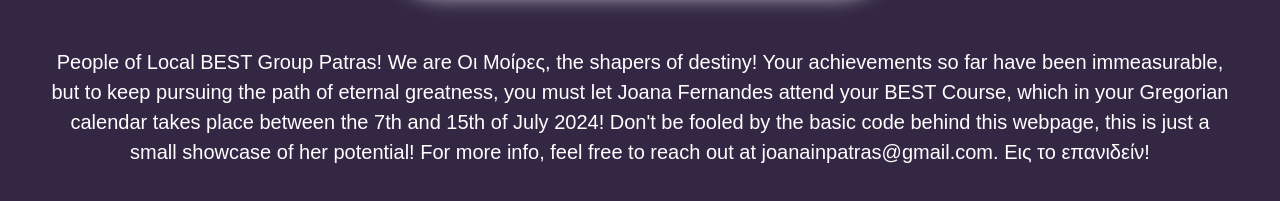
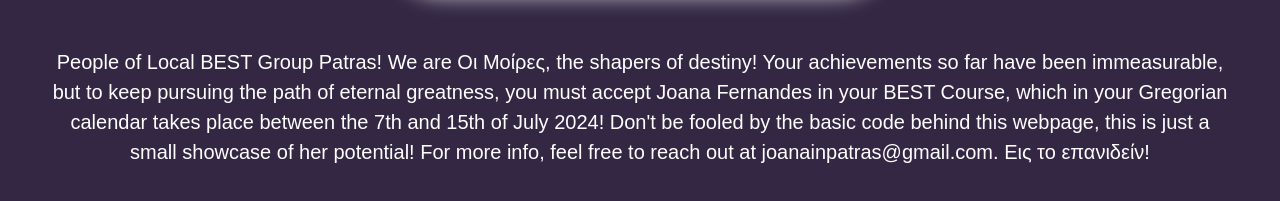
Before and after one commit to joanainpatras/joanainpatras.github.io, a plain HTML site: page index.html in a window 1280 px wide. Shown: the part 463-664 px from the top of the page. Drawn offline with Linux system fonts and the light colour scheme.

Commit message:
Improve text

```diff
--- a/index.html
+++ b/index.html
@@ -10,7 +10,7 @@
     <div class="speech">
         <p>
             People of Local BEST Group Patras! We are Οι Μοίρες, the shapers of destiny! Your achievements so far have been immeasurable,
-            but to keep pursuing the path of eternal greatness, you must let Joana Fernandes attend your BEST Course, which in your
+            but to keep pursuing the path of eternal greatness, you must accept Joana Fernandes in your BEST Course, which in your
             Gregorian calendar takes place between the 7th and 15th of July 2024! Don't be fooled by the basic code behind this webpage,
             this is just a small showcase of her potential! For more info, feel free to reach out at joanainpatras@gmail.com.
             Εις το επανιδείν!
```
